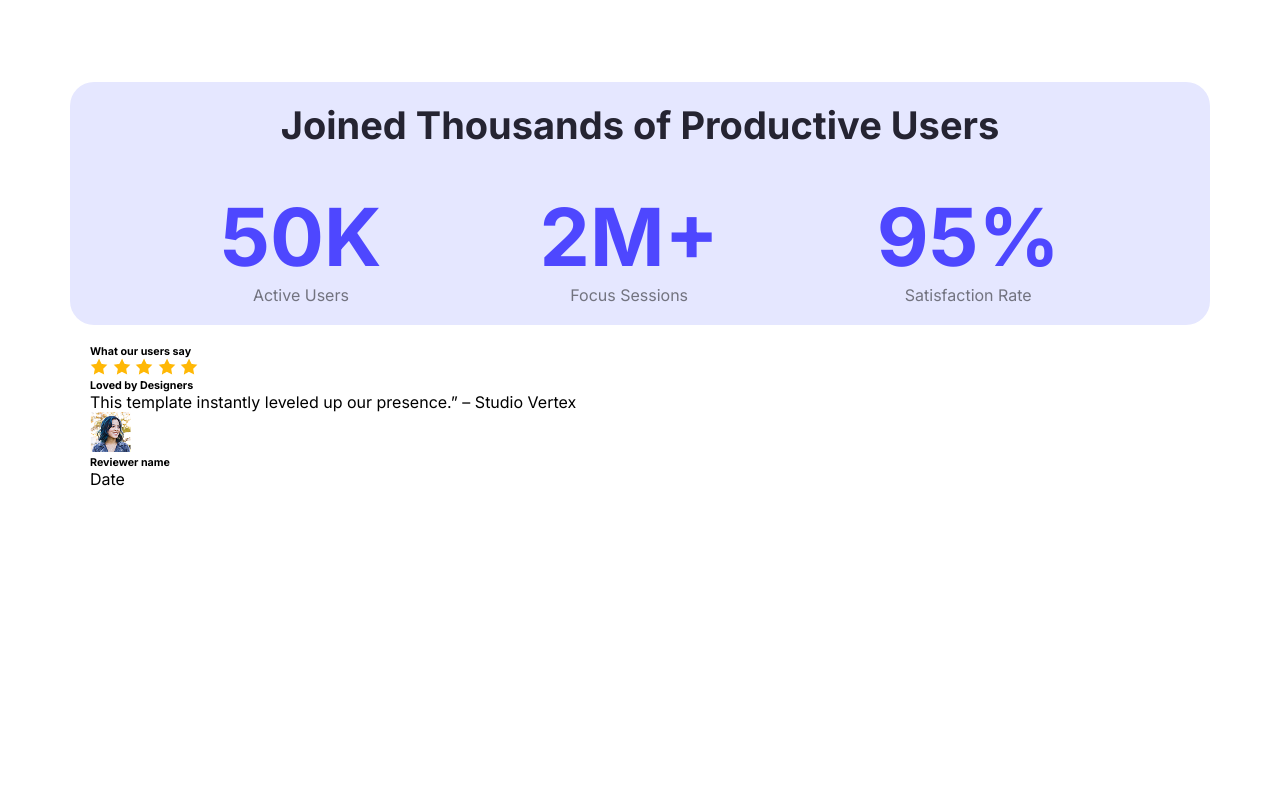
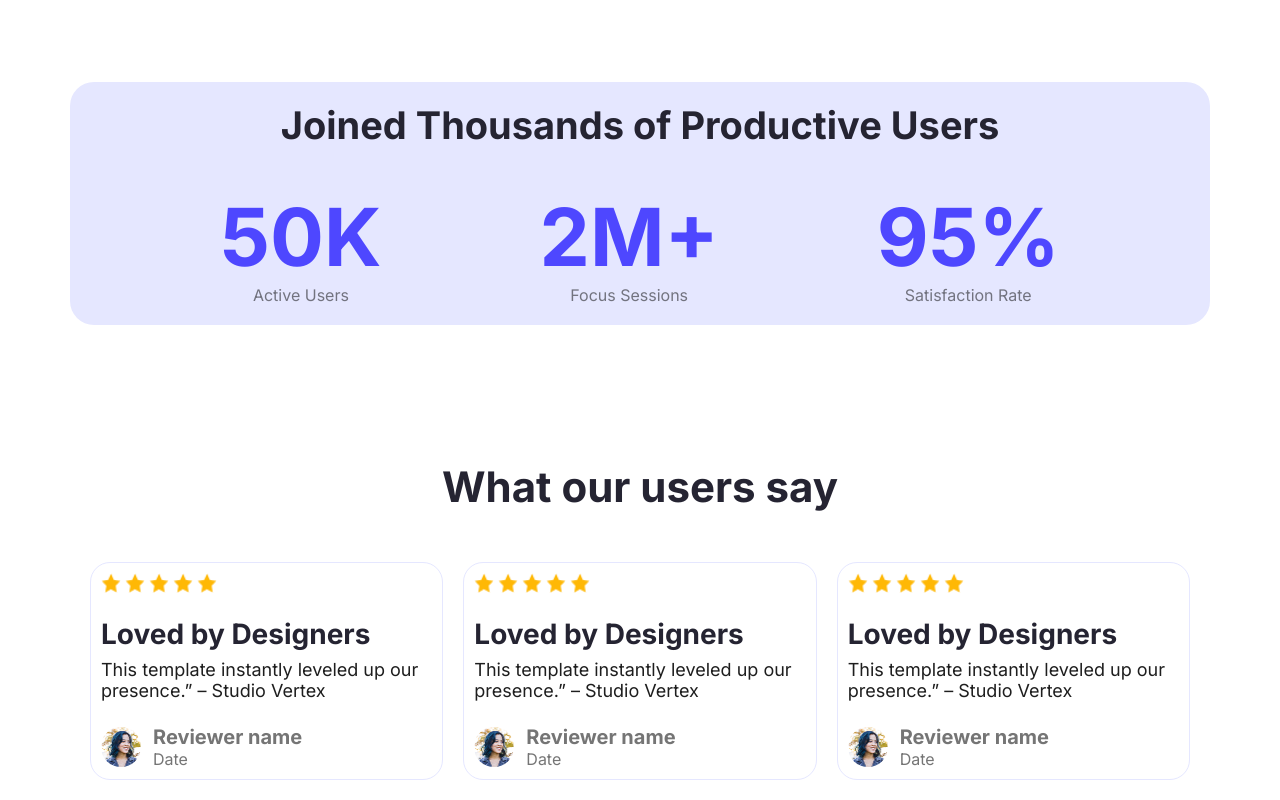
Before and after one commit to Malweat/assignment, a plain HTML site: page index.html in a window 1280 px wide. Shown: the part 1118-1918 px from the top of the page. Before the commit the page ends 1627 px from the top, so only its background shows below. Drawn offline with Linux system fonts and the light colour scheme.

Commit message:
added users experience and Feedback hub

```diff
--- a/index.html
+++ b/index.html
@@ -93,3 +93,59 @@
               </div>
             </div>
           </div>
+
+          <div class="card">
+            <div class="star">
+              <img src="Assets/icon-star.png" alt="" />
+              <img src="Assets/icon-star.png" alt="" />
+              <img src="Assets/icon-star.png" alt="" />
+              <img src="Assets/icon-star.png" alt="" />
+              <img src="Assets/icon-star.png" alt="" />
+            </div>
+
+            <div class="card-text">
+              <h6>Loved by Designers</h6>
+              <p>
+                This template instantly leveled up our presence.” – Studio
+                Vertex
+              </p>
+            </div>
+
+            <div class="author">
+              <img src="Assets/avatar.png" alt="" />
+              <div class="author-detail">
+                <h6>Reviewer name</h6>
+                <span>Date</span>
+              </div>
+            </div>
+          </div>
+
+          <div class="card">
+            <div class="star">
+              <img src="Assets/icon-star.png" alt="" />
+              <img src="Assets/icon-star.png" alt="" />
+              <img src="Assets/icon-star.png" alt="" />
+              <img src="Assets/icon-star.png" alt="" />
+              <img src="Assets/icon-star.png" alt="" />
+            </div>
+
+            <div class="card-text">
+              <h6>Loved by Designers</h6>
+              <p>
+                This template instantly leveled up our presence.” – Studio
+                Vertex
+              </p>
+            </div>
+
+            <div class="author">
+              <img src="Assets/avatar.png" alt="" />
+              <div class="author-detail">
+                <h6>Reviewer name</h6>
+                <span>Date</span>
+              </div>
+            </div>
+          </div>
+
+        </div>
+
+      </section>
--- a/style/style.css
+++ b/style/style.css
@@ -171,3 +171,83 @@ header .hero {
 .count span {
   color: rgba(0, 0, 0, 0.5);
 }
+
+/* -----Feedback----- */
+.feedback {
+  margin-top: 116px;
+
+  display: flex;
+  flex-direction: column;
+  justify-content: center;
+  align-items: center;
+  gap: 50px;
+}
+
+.feedback .title {
+  color: var(--secondaryColor);
+  font-size: 42px;
+  font-weight: bold;
+}
+
+.feedback .card-container {
+  display: flex;
+  justify-content: space-between;
+  align-items: center;
+  gap: 20px;
+}
+
+.card {
+  display: flex;
+  flex-direction: column;
+  justify-content: center;
+  gap: 24px;
+
+  border: 1px solid #e5e7ff;
+  border-radius: 20px;
+  padding: 10px;
+}
+
+.card .star {
+  display: flex;
+  gap: 4px;
+}
+
+.star img {
+  width: 20px;
+  height: 20px;
+}
+
+.card-text h6 {
+  color: var(--secondaryColor);
+  font-size: 28px;
+  font-weight: bold;
+}
+
+.card-text p {
+  font-size: 18px;
+  color: #1e1e1e;
+  margin-top: 8px;
+}
+
+.card .author {
+  display: flex;
+  align-items: center;
+  gap: 12px;
+}
+
+.author img {
+  width: 40px;
+  height: 40px;
+  border-radius: 50%;
+}
+
+.author-detail h6 {
+  color: #757575;
+  font-size: 20px;
+  font-weight: bold;
+}
+
+.author-detail span {
+  color: #757575;
+  font-size: 16px;
+}
```
